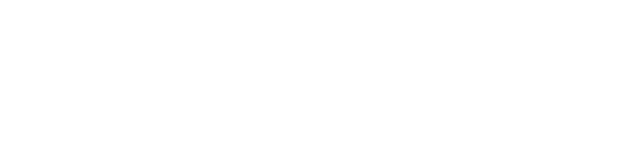
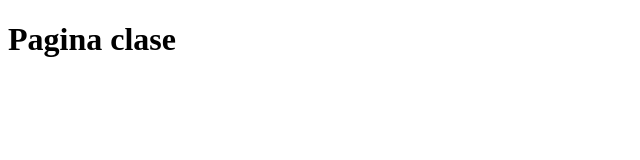
Before and after one commit to camiloruiz06-jpg/PAGINA_Git_Jueves_2025_2, a plain HTML site: page index.html in a window 1280 px wide. Shown: the whole page, without its empty margins (0-640 px from the left). Drawn offline with Linux system fonts and the light colour scheme.

Commit message:
Segundo commit

```diff
--- a/index.html
+++ b/index.html
@@ -3,9 +3,9 @@
 <head>
     <meta charset="UTF-8">
     <meta name="viewport" content="width=device-width, initial-scale=1.0">
-    <title>Document</title>
+    <title>Pagina Clase</title>
 </head>
 <body>
-
+    <h1>Pagina clase </h1>
 </body>
 </html>
```
